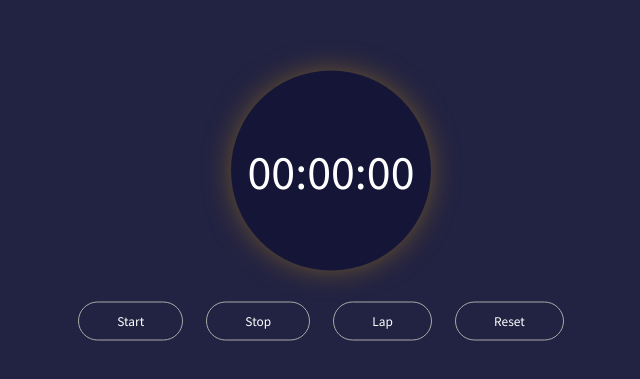
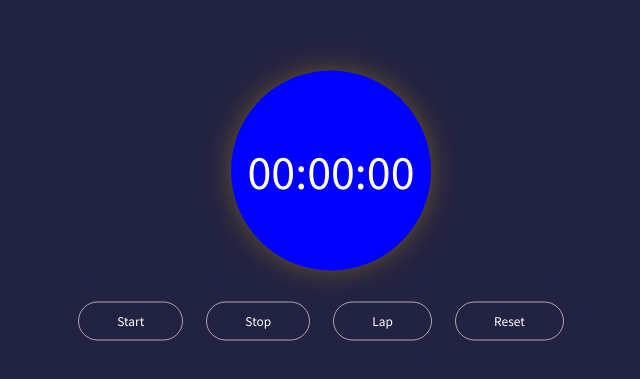
Before and after one commit to Gkyash46/PRODIGY_WD_02, a plain HTML site: page PRODIGY_WD_02/Index.html in a window 1280 px wide. Shown: the part 159-538 px from the top of the page, without its empty margins (309-949 px from the left). Drawn offline with Linux system fonts and the light colour scheme.

Commit message:
Update Style.css

```diff
--- a/PRODIGY_WD_02/Style.css
+++ b/PRODIGY_WD_02/Style.css
@@ -30,7 +30,7 @@
     position: absolute;
     width: 200px;
     height: 200px;
-    background-color: #151538;
+    background-color: #0000ff;
     z-index: -1;
     border-radius: 50%;
     left: -10%;
```
